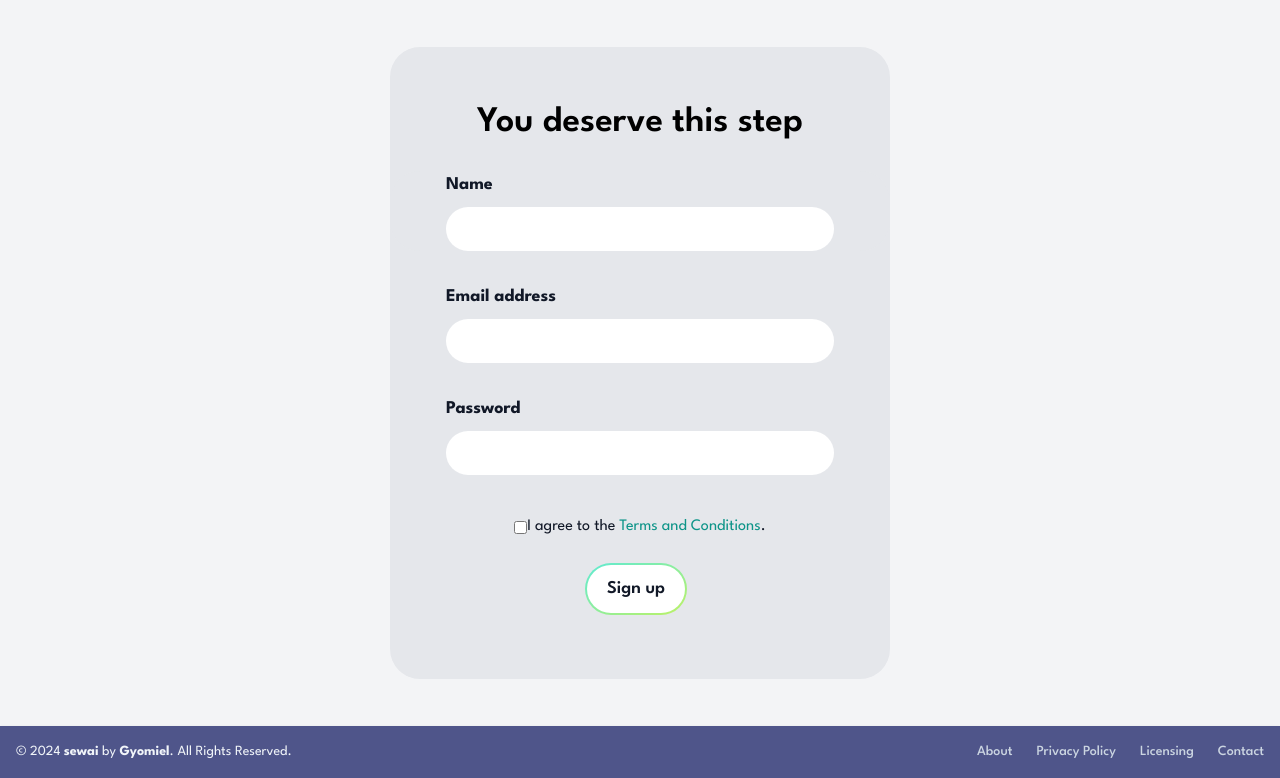
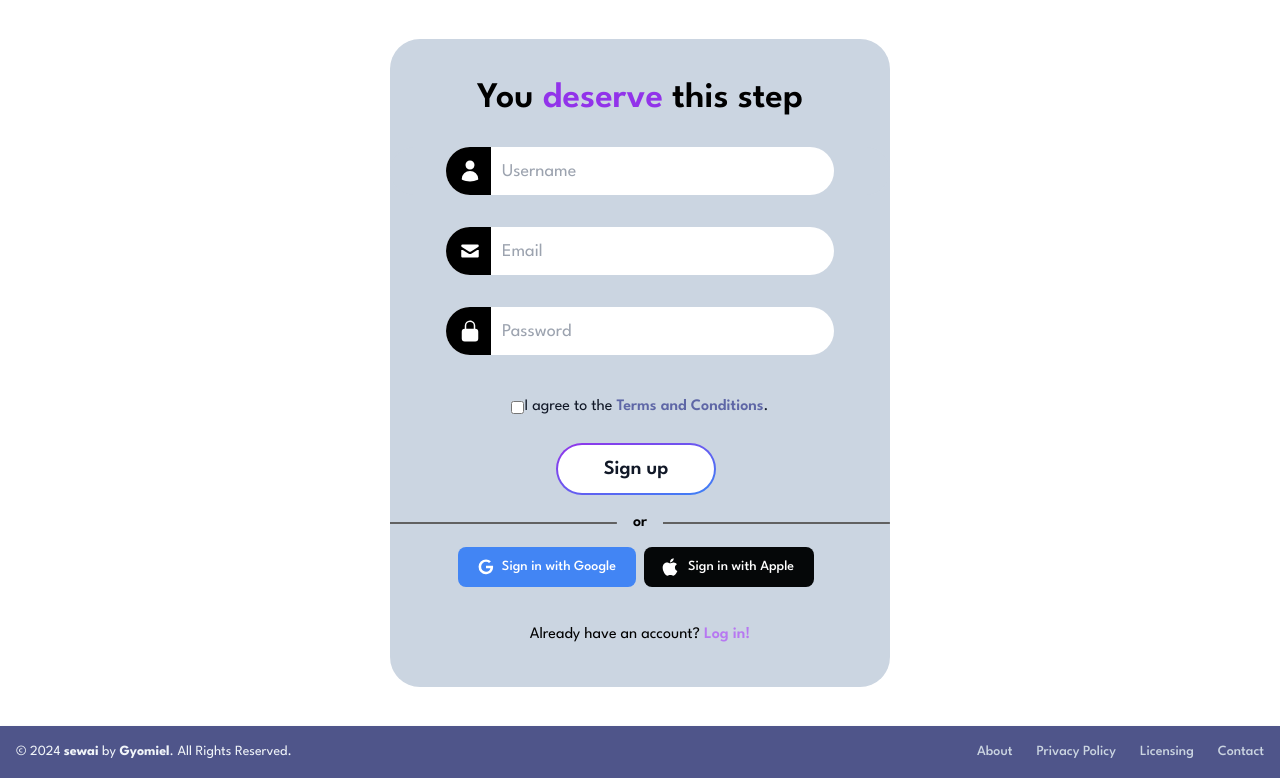
Before and after one commit to Gyomiel/sewaiApp, a Symfony app: template sewaiFolder/templates/registration/register.html.twig in a window 1280 px wide. Shown: the part 88-866 px from the top of the page. Run offline with Twig, Linux system fonts and the light colour scheme; the template is opened without the code that fills it, so the values that code supplies are empty; form fields are guessed from the names that the template uses; style sheets or scripts are compiled from the project's sources; some libraries are stand-ins or nearby versions.

Commit message:
Signup page styled and functional

```diff
--- a/sewaiFolder/templates/registration/register.html.twig
+++ b/sewaiFolder/templates/registration/register.html.twig
@@ -4,50 +4,112 @@
 {% endblock %}
 
 {% block body %}
-	<div class="flex items-center justify-center h-[726px] bg-gray-100">
-		<div class="w-[500px] bg-gray-200 rounded-[30px] py-14">
+	<div class="flex items-center justify-center h-[726px]">
+		<div class="w-[500px] bg-slate-300 rounded-[30px] py-10">
 			{{ form_start(registrationForm) }}
 
-			<h2 class="text-center text-4xl font-semibold mb-7">You deserve this step</h2>
+			<h2 class="text-center text-4xl font-semibold mb-7">You
+				<span class="text-[#9233ea]">deserve</span>
+				this step</h2>
 
-			<div class="w-[500px] bg-gray-200 rounded-[30px]">
-				<div class="form-group mx-14 mb-6">
-					<label for="{{ registrationForm.username.vars.id }}" class="block mb-2 text-lg font-bold text-gray-900">Name</label>
-					{{ form_widget(registrationForm.username, {'attr': {'class': 'text-gray-900 text-lg rounded-[30px] block w-full p-2 mb-8'}}) }}
+			<div class="w-[500px] bg-slate-300 rounded-[30px]">
+				<div class="form-group mx-14 mb-6 relative">
+					<div class="absolute inset-y-0 left-0 w-[45px] flex items-center pointer-events-none bg-black rounded-l-[30px]">
+						<svg xmlns="http://www.w3.org/2000/svg" viewbox="0 0 24 24" fill="#FFFFFF" class="ml-[12px] h-6 w-6">
+							<path fill-rule="evenodd" d="M7.5 6a4.5 4.5 0 1 1 9 0 4.5 4.5 0 0 1-9 0ZM3.751 20.105a8.25 8.25 0 0 1 16.498 0 .75.75 0 0 1-.437.695A18.683 18.683 0 0 1 12 22.5c-2.786 0-5.433-.608-7.812-1.7a.75.75 0 0 1-.437-.695Z" clip-rule="evenodd"/>
+						</svg>
+					</div>
 
+					{{ form_widget(registrationForm.username, {
+            'attr': {
+                'class': 'text-gray-900 text-lg rounded-[30px] block w-full p-2 pl-14 pr-4 mb-8 h-12 leading-12', 'placeholder': 'Username'
+            }
+        }) }}
 					{{ form_errors(registrationForm.username) }}
 				</div>
 			</div>
 
-			<div class="form-group mx-14 mb-6">
-				<label for="{{ registrationForm.email.vars.id }}" class="block mb-2 text-lg font-bold text-gray-900">Email address</label>
-				{{ form_widget(registrationForm.email, {'attr': {'class': 'text-gray-900 text-lg rounded-[30px] block w-full p-2 mb-8'}}) }}
+
+			<div class="form-group mx-14 mb-6 relative">
+				<div class="absolute inset-y-0 left-0 w-[45px] flex items-center pointer-events-none bg-black rounded-l-[30px]">
+					<svg xmlns="http://www.w3.org/2000/svg" fill="#FFFFFF" viewbox="0 0 24 24" stroke-width="2" stroke="currentColor" class="ml-[12px] h-6 w-6">
+						<path stroke-linecap="round" stroke-linejoin="round" d="M21.75 6.75v10.5a2.25 2.25 0 0 1-2.25 2.25h-15a2.25 2.25 0 0 1-2.25-2.25V6.75m19.5 0A2.25 2.25 0 0 0 19.5 4.5h-15a2.25 2.25 0 0 0-2.25 2.25m19.5 0v.243a2.25 2.25 0 0 1-1.07 1.916l-7.5 4.615a2.25 2.25 0 0 1-2.36 0L3.32 8.91a2.25 2.25 0 0 1-1.07-1.916V6.75"/>
+					</svg>
+				</div>
+
+				{{ form_widget(registrationForm.email, {
+        'attr': {
+            'class': 'text-gray-900 text-lg rounded-[30px] block w-full p-2 pl-14 pr-4 mb-8 h-12 leading-12',
+            'placeholder': 'Email'
+        }
+    }) }}
 				{{ form_errors(registrationForm.email) }}
 			</div>
 
-			<div class="form-group mx-14 mb-6">
-				<label for="{{ registrationForm.plainPassword.vars.id }}" class="block mb-2 text-lg font-bold text-gray-900">Password</label>
-				{{ form_widget(registrationForm.plainPassword, {'attr': {'class': 'text-gray-900 text-lg rounded-[30px] block w-full p-2 mb-10'}}) }}
+
+			<div class="form-group mx-14 mb-6 relative">
+				<div class="absolute inset-y-0 left-0 w-[45px] flex items-center pointer-events-none bg-black rounded-l-[30px]">
+					<svg xmlns="http://www.w3.org/2000/svg" viewbox="0 0 24 24" fill="#FFFFFF" class="ml-[12px] h-6 w-6">
+						<path fill-rule="evenodd" d="M12 1.5a5.25 5.25 0 0 0-5.25 5.25v3a3 3 0 0 0-3 3v6.75a3 3 0 0 0 3 3h10.5a3 3 0 0 0 3-3v-6.75a3 3 0 0 0-3-3v-3c0-2.9-2.35-5.25-5.25-5.25Zm3.75 8.25v-3a3.75 3.75 0 1 0-7.5 0v3h7.5Z" clip-rule="evenodd"/>
+					</svg>
+				</div>
+
+				{{ form_widget(registrationForm.plainPassword, {
+        'attr': {
+            'class': 'text-gray-900 text-lg rounded-[30px] block w-full p-2 pl-14 pr-4 mb-10 h-12 leading-12',
+            'placeholder': 'Password'
+        }
+    }) }}
 				{{ form_errors(registrationForm.plainPassword) }}
 			</div>
+
 
 			<div class="form-group mb-6 flex items-center justify-center">
 				{{ form_widget(registrationForm.agreeTerms, {'attr': {'class': 'mr-2'}}) }}
 				<label for="{{ registrationForm.agreeTerms.vars.id }}" class="text-[16px] font-normal text-gray-900">
 					I agree to the
-					<a href="#" class="text-teal-600 hover:underline">Terms and Conditions</a>.
+					<a href="#" class="font-semibold text-[#5E66A6] hover:underline">Terms and Conditions</a>.
 				</label>
 				{{ form_errors(registrationForm.agreeTerms) }}
 			</div>
 
 			<div class="flex justify-center">
-				<button type="submit" class="relative inline-flex items-center justify-center p-0.5 mb-2 me-2 overflow-hidden text-lg font-semibold text-gray-900 rounded-[30px] group bg-gradient-to-br from-teal-300 to-lime-300 group-hover:from-teal-300 group-hover:to-lime-300 dark:text-white dark:hover:text-gray-900 focus:ring-4 focus:outline-none focus:ring-lime-200">
-					<span class="relative px-5 py-2.5 transition-all ease-in duration-75 bg-white dark:bg-gray-900 rounded-[30px] group-hover:bg-opacity-0">
+				<button type="submit" class="w-40 relative inline-flex items-center justify-center p-0.5 mb-2 me-2 overflow-hidden text-sm font-medium text-gray-900 rounded-[30px] group bg-gradient-to-br from-purple-600 to-blue-500 group-hover:from-purple-600 group-hover:to-blue-500 hover:text-white dark:text-white focus:ring-4 focus:outline-none focus:ring-blue-300 dark:focus:ring-blue-800">
+					<span class="w-40 relative px-5 py-2.5 transition-all ease-in duration-75 bg-white dark:bg-gray-900 rounded-[30px] group-hover:bg-opacity-0 text-xl font-semibold">
 						Sign up
 					</span>
 				</button>
+			</div>
+			<div class="text-black flex items-center justify-center space-x-4 mt-2 mb-3">
+				<svg xmlns="http://www.w3.org/2000/svg" width="228" height="2" viewbox="0 0 228 2">
+					<rect width="228" height="2" fill="#616161"/>
+				</svg>
+				<span class="text-black font-semibold">or</span>
+				<svg xmlns="http://www.w3.org/2000/svg" width="228" height="2" viewbox="0 0 228 2">
+					<rect width="228" height="2" fill="#616161"/>
+				</svg>
+			</div>
 
+			<div class="flex flex-row justify-center items-center w-[100%] mb-5">
+				<button type="button" class="text-white bg-[#4285F4] hover:bg-[#4285F4]/90 focus:ring-4 focus:outline-none focus:ring-[#4285F4]/50 font-medium rounded-lg text-sm px-5 py-2.5 text-center inline-flex items-center dark:focus:ring-[#4285F4]/55 me-2 mb-2">
+					<svg class="w-4 h-4 me-2" aria-hidden="true" xmlns="http://www.w3.org/2000/svg" fill="currentColor" viewbox="0 0 18 19">
+						<path fill-rule="evenodd" d="M8.842 18.083a8.8 8.8 0 0 1-8.65-8.948 8.841 8.841 0 0 1 8.8-8.652h.153a8.464 8.464 0 0 1 5.7 2.257l-2.193 2.038A5.27 5.27 0 0 0 9.09 3.4a5.882 5.882 0 0 0-.2 11.76h.124a5.091 5.091 0 0 0 5.248-4.057L14.3 11H9V8h8.34c.066.543.095 1.09.088 1.636-.086 5.053-3.463 8.449-8.4 8.449l-.186-.002Z" clip-rule="evenodd"/>
+					</svg>
+					Sign in with Google
+				</button>
+				<button type="button" class="text-white bg-[#050708] hover:bg-[#050708]/90 focus:ring-4 focus:outline-none focus:ring-[#050708]/50 font-medium rounded-lg text-sm px-5 py-2.5 text-center inline-flex items-center dark:focus:ring-[#050708]/50 dark:hover:bg-[#050708]/30 me-2 mb-2">
+					<svg class="w-5 h-5 me-2 -ms-1" aria-hidden="true" focusable="false" data-prefix="fab" data-icon="apple" role="img" xmlns="http://www.w3.org/2000/svg" viewbox="0 0 384 512">
+						<path fill="currentColor" d="M318.7 268.7c-.2-36.7 16.4-64.4 50-84.8-18.8-26.9-47.2-41.7-84.7-44.6-35.5-2.8-74.3 20.7-88.5 20.7-15 0-49.4-19.7-76.4-19.7C63.3 141.2 4 184.8 4 273.5q0 39.3 14.4 81.2c12.8 36.7 59 126.7 107.2 125.2 25.2-.6 43-17.9 75.8-17.9 31.8 0 48.3 17.9 76.4 17.9 48.6-.7 90.4-82.5 102.6-119.3-65.2-30.7-61.7-90-61.7-91.9zm-56.6-164.2c27.3-32.4 24.8-61.9 24-72.5-24.1 1.4-52 16.4-67.9 34.9-17.5 19.8-27.8 44.3-25.6 71.9 26.1 2 49.9-11.4 69.5-34.3z"></path>
+					</svg>
+					Sign in with Apple
+				</button>
 			</div>
+			<div class="flex flex-col justify-center items-center">
+				<p class="mt-2">Already have an account?
+					<a href="{{ path('login') }}" class="mt-3 text-center font-semibold text-[#b778f1] hover:text-[#9233ea]">Log in!</a>
+				</p>
+			</div>
+
 
 			{{ form_end(registrationForm) }}
 		</div>
```
